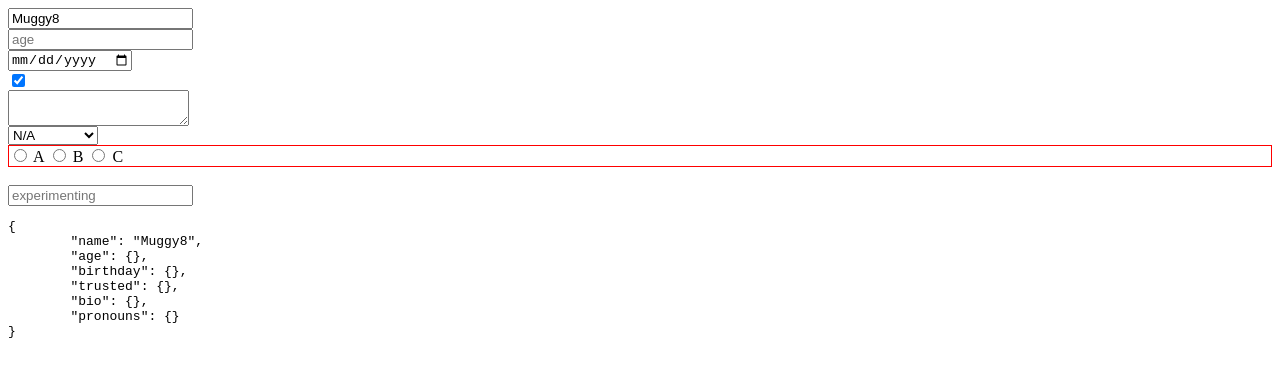
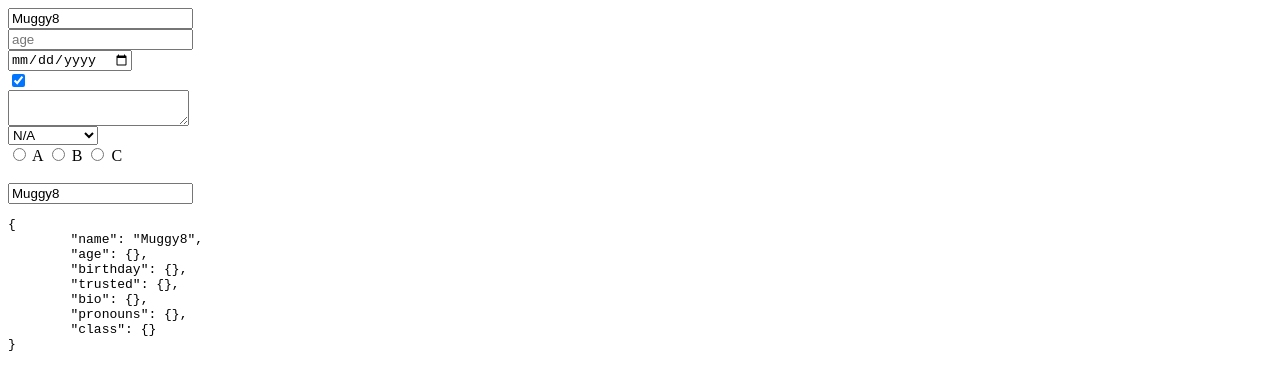
Before and after one commit to muggy8/proxymity, a website: page index.html in a window 1280 px wide. Drawn offline with Linux system fonts and the light colour scheme.

Commit message:
basic functionality seems to work for the most part

```diff
--- a/index.html
+++ b/index.html
@@ -11,62 +11,34 @@
 	<body>
 		<div id="view">
 			<input name='user.name' type='text' placeholder='name' onkeyup="this.app.user.name = this.value" value="{:this.app.user.name:}|{user.name}|"/><br>
-			<input name='user.age' placeholder='age' type='number' onkeyup="this.app.user.age = this.value" value="{:this.app.user.age:}|{user.age}|"/><br>
+			<input name='user.age' placeholder='age' type='number' onkeyup="this.app.user.age = this.valueAsNumber"
+			onchange="this.app.user.age = this.valueAsNumber" value="{:this.app.user.age:}|{user.age}|"/><br>
 			<input name='user.birthday' placeholder='yyyy-mm-dd' type='date' onchange="this.app.user.birthday = this.valueAsDate" onkeyup="this.app.user.birthday = this.valueAsDate" value="{:this.app.user.birthday:}|{user.birthday}|"/><br>
 			<input name='user.trusted' type='checkbox' onchange="this.app.user.trusted = this.checked" checked="{:this.app.user.trusted:}|{user.trusted}|"/><br>
-			<textarea name='user.bio' onkeyup="this.app.user.age = this.value" value="{:this.app.user.bio:}|{user.bio}|"></textarea><br>
-			<select name='user.pronouns' onkeyup="this.app.user.pronouns = this.value" value="{:this.app.user.pronouns:}|{user.pronouns}|">
+			<textarea name='user.bio' onkeyup="this.app.user.bio = this.value" value="{:this.app.user.bio:}|{user.bio}|"></textarea><br>
+			<select name='user.pronouns' onchange="this.app.user.pronouns = this.value" value="{:this.app.user.pronouns:}|{user.pronouns}|">
 				<option value="0">N/A</option>
 				<option value="1">He/Him</option>
 				<option value="2">She/Her</option>
 				<option value="3">They/Them</option>
 			</select><br>
-			<div class='{:this.app.user.name.toString() && "test-1":}|{user.name}| {:parseInt(this.app.user.age) && "test-2":}|
-				{ user.age } ,
-				{ user.name } ,
-				{ user.class }
-			|'>
-				<label><input name='user.class' type='radio' value="A"/> A</label>
-				<label><input name='user.class' type='radio' value="B"/> B</label>
-				<label><input name='user.class' type='radio' value="C"/> C</label>
+			<div>
+				<label><input name='user.class' type='radio' value="A" onclick="this.app.user.class = this.value"/> A</label>
+				<label><input name='user.class' type='radio' value="B" onclick="this.app.user.class = this.value"/> B</label>
+				<label><input name='user.class' type='radio' value="C" onclick="this.app.user.class = this.value"/> C</label>
 			</div><br>
-			<input name='user.name' type='text' placeholder='experimenting'/><br>
+			<input name='user.name' type='text' placeholder='experimenting' onkeyup="this.app.user.name = this.value" value="{:this.app.user.name:}|{user.name}|"/><br>
 
-			<pre>{:JSON.stringify(this.app.user, null, "\t"):}</pre>
+			<pre>{:JSON.stringify(this.app.user, null, "\t"):}|{
+				user.name },{
+				user.age },{
+				user.class },{
+				user.pronouns },{
+				user.birthday },{
+				user.trusted },{
+				user.bio
+			}|</pre>
 
-			<!-- <div>
-				<label class="block">
-					color: <input name="color" />
-				</label>
-				<label class="block">
-					background-color: <input name="background" />
-				</label>
-				<label class="block">
-					padding: <input name="padding" />
-				</label>
-				<label class="block">
-					border: <input name="border" />
-				</label>
-				<label class="block">
-					font-size: <input name="fontSize" />
-				</label>
-				<label class="block">
-					font-family: <input name="fontFace" />
-				</label>
-			</div>
-			<style>
-				pre {
-					background-color: {:this.app.background.toString() || 'initial':};
-					color: {:this.app.color.toString() || 'initial':};
-					padding: {:this.app.padding.toString() || 'initial':};
-					border: {:this.app.border.toString() || 'initial':};
-					font-size: {:this.app.fontSize.toString() || 'inherit':};
-					font-family: {:this.app.fontFace.toString() || 'sans-serif':}, sans-serif;
-				}
-				.block {
-					display: block
-				}
-			</style> -->
 		</div>
 		<script>
 			// gonna stub this in here
--- a/src/proxymity-ui.js
+++ b/src/proxymity-ui.js
@@ -309,7 +309,7 @@ function continiousSyntaxRender(textSource, node, propName){
 				}
 				forEach(chunk.watching, function(prop){
 					// console.log(node[propName], prop)
-					onDestroyCallbacks.push(watch.call(node, node[propName], prop, updateChunkVal))
+					onDestroyCallbacks.push(watch.call(node, node[propName], prop.trim(), updateChunkVal))
 				})
 				updateChunkVal()
 			}
```
